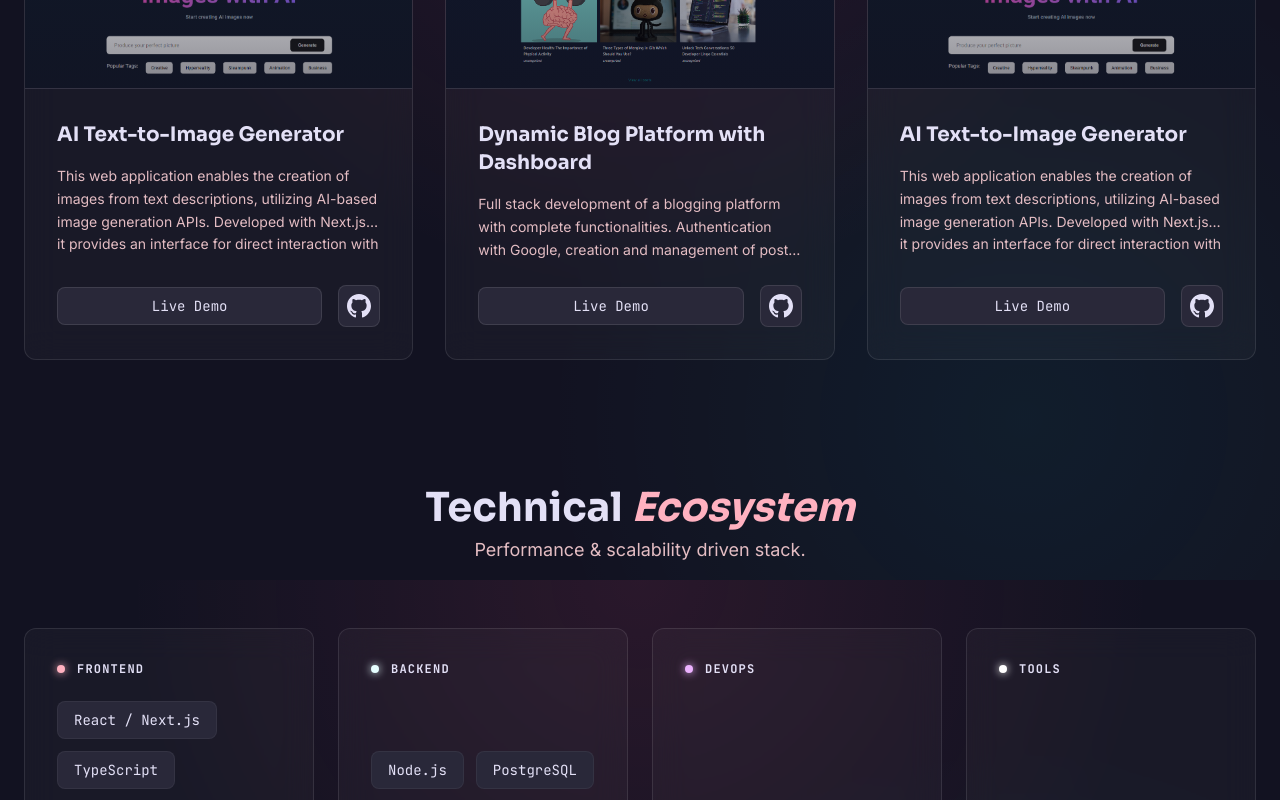
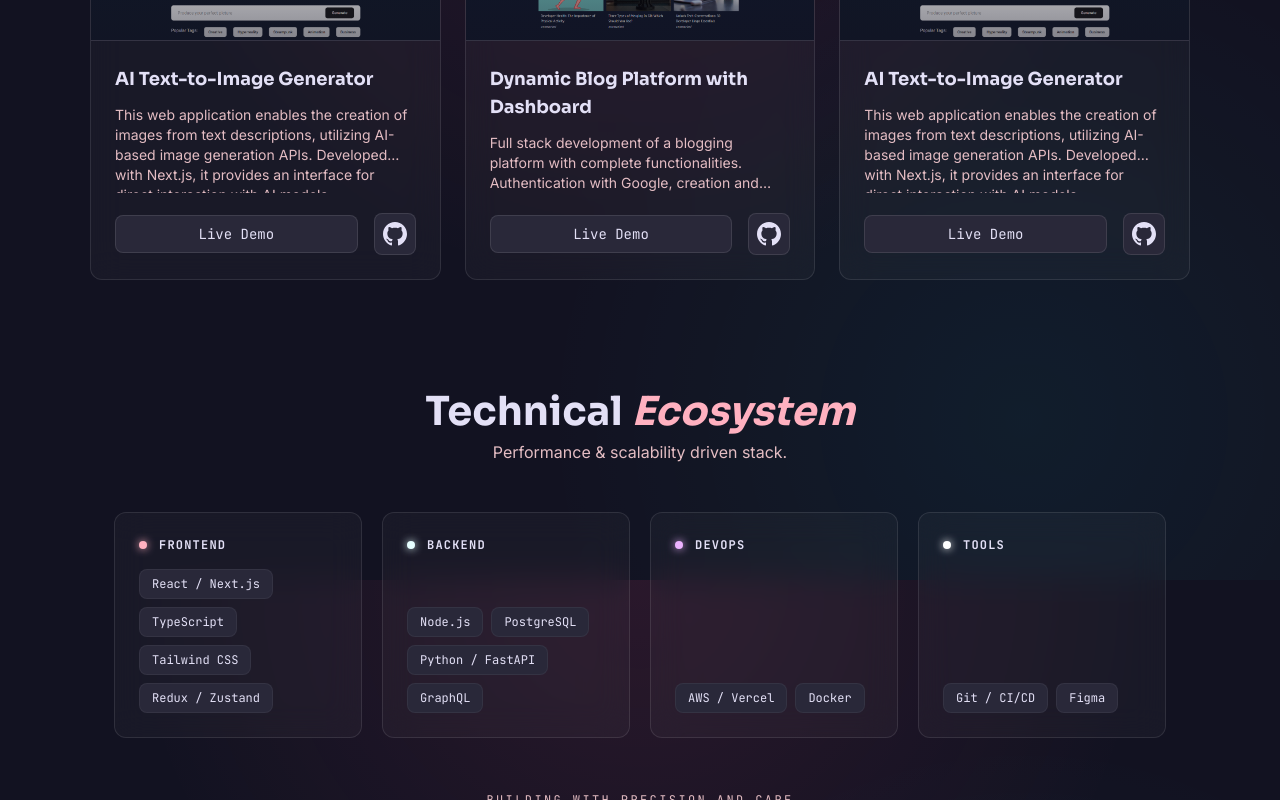
Before and after one commit to GenesisJED/porfolio, a Next.js app: page / in a window 1280 px wide. Shown: the part 1020-1820 px from the top of the page. Built offline with nearby package versions, Linux system fonts and the light colour scheme.

Commit message:
style: optimize card sizes and layout spacing for project and skills sections

```diff
--- a/src/app/components/ProjectSection.js
+++ b/src/app/components/ProjectSection.js
@@ -24,13 +24,13 @@ const ProjectSection = () => {
           </p>
         </div>
 
-        <div className="grid grid-cols-1 md:grid-cols-2 lg:grid-cols-3 gap-6 md:gap-8">
+        <div className="grid grid-cols-1 md:grid-cols-2 lg:grid-cols-3 gap-5 md:gap-6 max-w-[1100px] mx-auto">
           {projects.map(({ id, image, title, description, url, github }) => (
             <article
               key={id}
-              className="glass-card glass-card-hover rounded-xl overflow-hidden flex flex-col group"
+              className="glass-card glass-card-hover rounded-xl overflow-hidden flex flex-col group w-full"
             >
-              <div className="relative h-48 bg-surface-container-high overflow-hidden border-b border-white/5">
+              <div className="relative h-36 bg-surface-container-high overflow-hidden border-b border-white/5">
                 {image ? (
                   <Image
                     src={image}
@@ -41,7 +41,7 @@ const ProjectSection = () => {
                   />
                 ) : (
                   <div className="w-full h-full bg-gradient-to-br from-primary-container/30 to-tertiary/20 flex items-center justify-center">
-                    <span className="text-primary font-headline text-lg px-4 text-center">
+                    <span className="text-primary font-headline text-base px-4 text-center">
                       {title}
                     </span>
                   </div>
@@ -49,11 +49,11 @@ const ProjectSection = () => {
                 <div className="absolute inset-0 bg-gradient-to-t from-surface-dim to-transparent opacity-50"></div>
               </div>
 
-              <div className="p-6 md:p-8 flex flex-col flex-grow">
-                <h3 className="font-headline text-xl text-on-surface mb-4 font-bold group-hover:text-primary transition-colors">
+              <div className="p-5 md:p-6 flex flex-col flex-grow">
+                <h3 className="font-headline text-lg text-on-surface mb-3 font-bold group-hover:text-primary transition-colors">
                   {title}
                 </h3>
-                <p className="text-on-surface-variant text-sm leading-relaxed mb-6 flex-grow line-clamp-3">
+                <p className="text-on-surface-variant text-xs md:text-sm leading-relaxed mb-5 flex-grow line-clamp-3">
                   {description}
                 </p>
 
--- a/src/app/components/SkillsSection.js
+++ b/src/app/components/SkillsSection.js
@@ -11,37 +11,37 @@ const SkillsSection = () => {
   const categories = ["Frontend", "Backend", "DevOps", "Tools"];
 
   return (
-    <section id="skills" className="w-full mt-24 md:mt-32">
-      <div className="w-full max-w-[1280px] mx-auto px-5 md:px-6">
-        <div className="text-center mb-12 md:mb-16">
+    <section id="skills" className="w-full mt-20 md:mt-28">
+      <div className="w-full max-w-[1100px] mx-auto px-5 md:px-6">
+        <div className="text-center mb-10 md:mb-12">
           <h2 className="font-headline text-3xl md:text-4xl lg:text-[40px] font-bold text-on-surface mb-2">
             Technical <span className="text-primary italic">Ecosystem</span>
           </h2>
-          <p className="text-base md:text-lg text-on-surface-variant">
+          <p className="text-sm md:text-base text-on-surface-variant">
             Performance &amp; scalability driven stack.
           </p>
         </div>
 
-        <div className="grid grid-cols-1 md:grid-cols-2 lg:grid-cols-4 gap-6">
+        <div className="grid grid-cols-1 md:grid-cols-2 lg:grid-cols-4 gap-4 md:gap-5">
           {categories.map((cat) => {
             const config = categoryConfig[cat];
             return (
               <div
                 key={cat}
-                className="glass-card glass-card-hover p-6 md:p-8 rounded-xl flex flex-col h-full"
+                className="glass-card glass-card-hover p-5 md:p-6 rounded-xl flex flex-col h-full"
               >
-                <div className="flex items-center gap-3 mb-6">
+                <div className="flex items-center gap-3 mb-4">
                   <div className={`w-2 h-2 rounded-full ${config.dot} ${config.glow}`}></div>
                   <h3 className="font-mono text-xs uppercase tracking-[0.1em] font-bold text-on-surface">
                     {cat}
                   </h3>
                 </div>
 
-                <div className="flex flex-wrap gap-3 mt-auto">
+                <div className="flex flex-wrap gap-2 mt-auto">
                   {SKILLS.filter((s) => s.category === cat).map((skill) => (
                       <span
                         key={skill.name}
-                        className={`px-4 py-2 bg-surface-container-high border border-white/5 rounded-lg font-mono text-sm text-on-surface transition-all duration-300 hover:-translate-y-1 hover:shadow-lg ${config.hover}`}
+                        className={`px-3 py-1.5 bg-surface-container-high border border-white/5 rounded-lg font-mono text-xs text-on-surface transition-all duration-300 hover:-translate-y-0.5 hover:shadow-md ${config.hover}`}
                       >
                       {skill.name}
                     </span>
--- a/src/app/globals.css
+++ b/src/app/globals.css
@@ -222,3 +222,12 @@ body {
   border-color: rgba(255, 177, 192, 0.4);
   box-shadow: 0 25px 50px rgba(0, 0, 0, 0.7), inset 0 0 30px rgba(255, 177, 192, 0.2);
 }
+
+@media (prefers-reduced-motion: reduce) {
+  *, ::before, ::after {
+    animation-duration: 0.01ms !important;
+    animation-iteration-count: 1 !important;
+    transition-duration: 0.01ms !important;
+    scroll-behavior: auto !important;
+  }
+}
```
